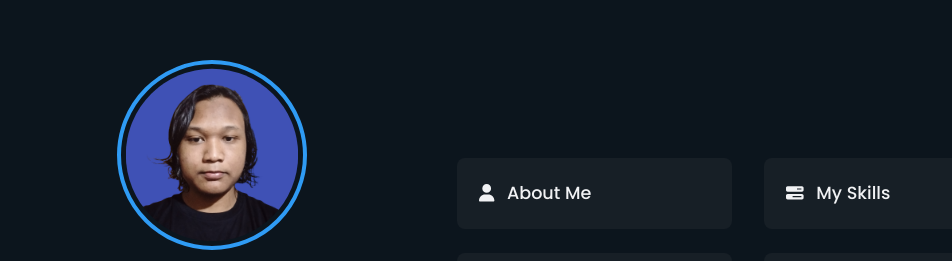
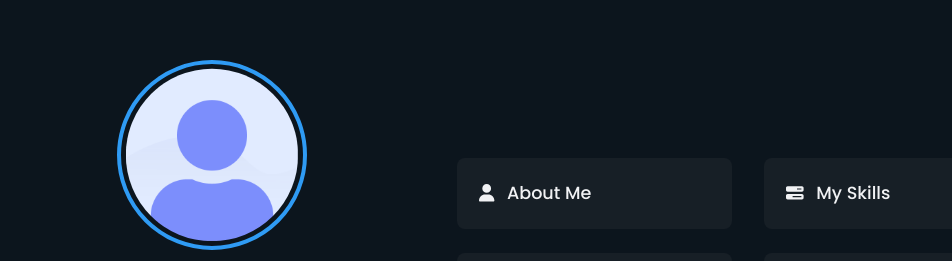
Before and after one commit to PunyaSaya19/PunyaSaya19.github.io, a plain HTML site: page index.html in a window 1280 px wide. Shown: the part 127-388 px from the top of the page, without its empty margins (97-1049 px from the left). Drawn offline with nearby package versions, Linux system fonts and the light colour scheme.

Commit message:
change image profile

```diff
--- a/index.html
+++ b/index.html
@@ -16,7 +16,7 @@
   <section id="home">
     <div class="container">
       <div class="home-profile">
-        <img src="img/profile.png" alt="Avatar" class="home-profile-img">
+        <img src="img/avatar.png" alt="Avatar" class="home-profile-img">
         <h2 class="home-profile-title">
           Rifan Hidayat
         </h2>
```
